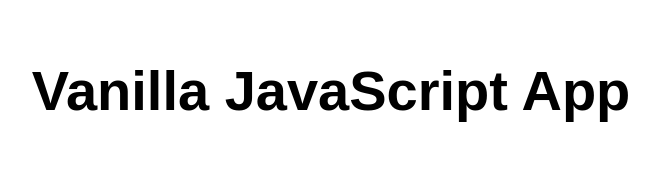
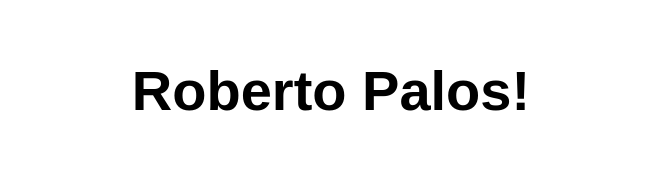
Before and after one commit to robertopalos/azure_test, a website: page src/index.html in a window 1280 px wide. Shown: the whole page, without its empty margins (309-968 px from the left). Drawn offline with Linux system fonts and the light colour scheme.

Commit message:
Update index.html

```diff
--- a/src/index.html
+++ b/src/index.html
@@ -10,7 +10,7 @@
 
 <body>
   <main>
-    <h1>Vanilla JavaScript App</h1>
+    <h1>Roberto Palos!</h1>
   </main>
 </body>
 
```
